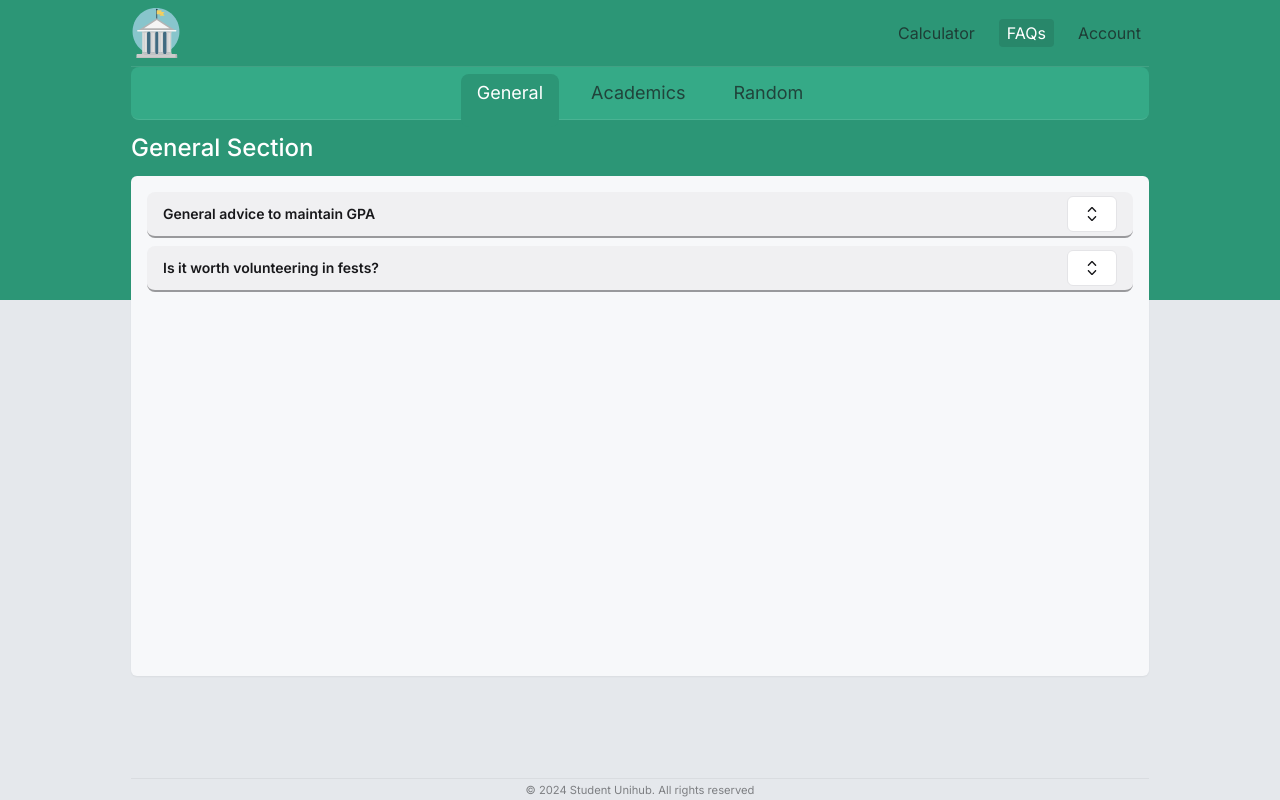
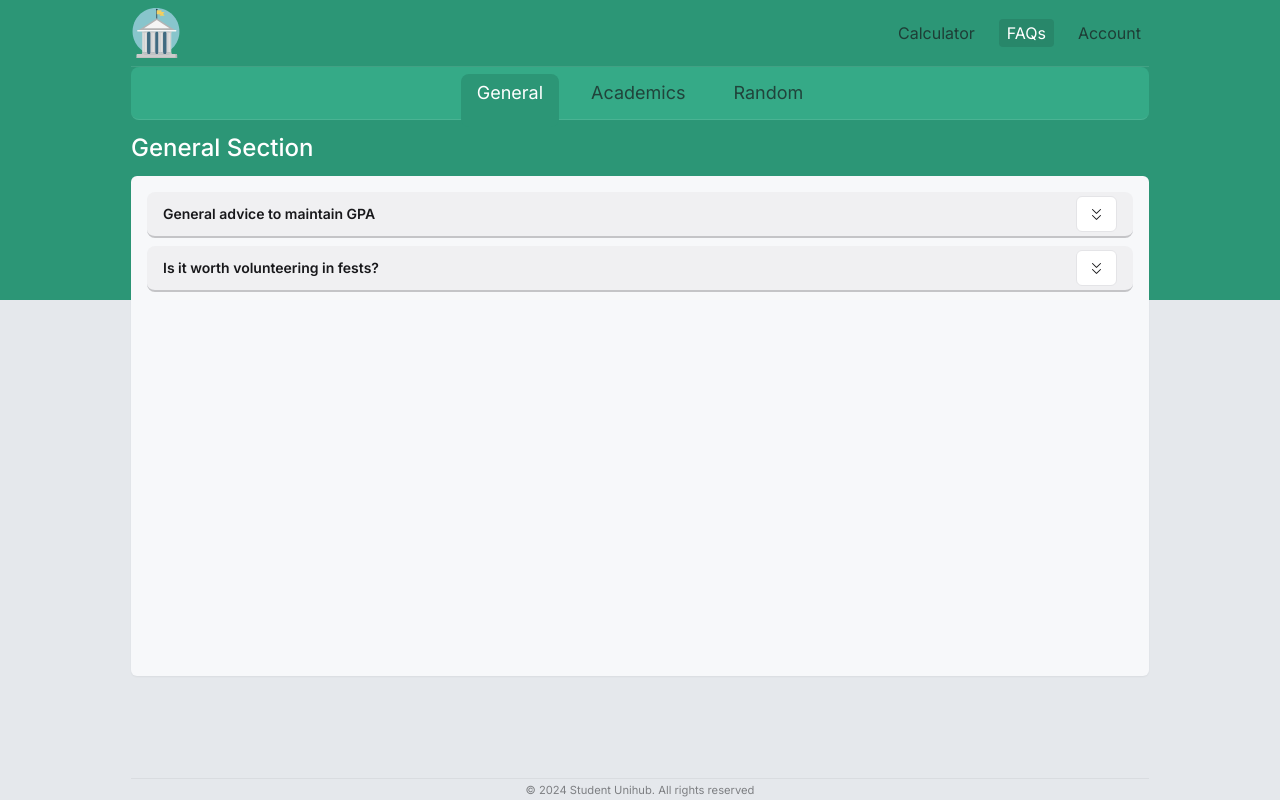
Before and after one commit to ary4nsinha/student-unihub, a Next.js app: page /app/faqs/general in a window 1280 px wide. Built offline with nearby package versions, Linux system fonts and the light colour scheme.

Commit message:
speed insights and collapsible icon change

```diff
--- a/package.json
+++ b/package.json
@@ -27,6 +27,7 @@
     "@radix-ui/react-tabs": "^1.1.0",
     "@tanstack/react-table": "^8.19.2",
     "@vercel/analytics": "^1.3.1",
+    "@vercel/speed-insights": "^1.0.12",
     "bcryptjs": "^2.4.3",
     "class-variance-authority": "^0.7.0",
     "clsx": "^2.1.1",
--- a/src/app/layout.tsx
+++ b/src/app/layout.tsx
@@ -3,6 +3,7 @@ import { Inter } from "next/font/google";
 import "../styles/globals.css";
 import { ClerkProvider } from "@clerk/nextjs";
 import { Analytics } from "@vercel/analytics/react";
+import { SpeedInsights } from "@vercel/speed-insights/next";
 
 const inter = Inter({ subsets: ["latin"] });
 
@@ -24,6 +25,7 @@ export default function RootLayout({
         >
           {children}
           <Analytics />
+          <SpeedInsights />
         </body>
       </html>
     </ClerkProvider>
--- a/src/components/collapsible.tsx
+++ b/src/components/collapsible.tsx
@@ -1,15 +1,20 @@
-"use client"
+"use client";
 
-import * as React from "react"
-import { CaretSortIcon } from "@radix-ui/react-icons"
+import * as React from "react";
+import {
+  ArrowDownIcon,
+  CaretSortIcon,
+  DoubleArrowDownIcon,
+} from "@radix-ui/react-icons";
 
-import { Button } from "@/components/ui/button"
+import { Button } from "@/components/ui/button";
 import {
   Collapsible,
   CollapsibleContent,
   CollapsibleTrigger,
-} from "@/components/ui/collapsible"
-import Link from "next/link"
+} from "@/components/ui/collapsible";
+import Link from "next/link";
+import { ArrowDownWideNarrowIcon } from "lucide-react";
 
 interface LinkProps {
   url: string;
@@ -23,7 +28,7 @@ interface CollapsibleFaqProps {
 }
 
 export function CollapsibleFaq({ title, content, link }: CollapsibleFaqProps) {
-  const [isOpen, setIsOpen] = React.useState(false)
+  const [isOpen, setIsOpen] = React.useState(false);
 
   return (
     <Collapsible
@@ -31,19 +36,17 @@ export function CollapsibleFaq({ title, content, link }: CollapsibleFaqProps) {
       onOpenChange={setIsOpen}
       className="w-full bg-zinc-200/40 rounded-lg space-y-2"
     >
-      <div className="flex items-center justify-between py-1 rounded-lg space-x-12 px-4 border-b-2 border-zinc-900/40">
-        <h4 className="text-sm font-semibold">
-          {title}
-        </h4>
+      <div className="flex items-center justify-between py-1 rounded-lg space-x-12 px-4 border-b-2 border-zinc-900/20">
+        <h4 className="text-sm font-semibold">{title}</h4>
         <CollapsibleTrigger asChild>
           <Button variant="outline" size="sm">
-            <CaretSortIcon className="h-6 w-6" />
+            <DoubleArrowDownIcon />
             <span className="sr-only">Toggle</span>
           </Button>
         </CollapsibleTrigger>
       </div>
 
-      <CollapsibleContent className="space-y-2 shadow-md rounded-lg">
+      <CollapsibleContent className="space-y-2 shadow-sm rounded-lg border-b-2 border-zinc-900/20">
         <div className="rounded-md px-4 py-2 text-sm">
           <p>{content}</p>
         </div>
@@ -56,5 +59,5 @@ export function CollapsibleFaq({ title, content, link }: CollapsibleFaqProps) {
         )}
       </CollapsibleContent>
     </Collapsible>
-  )
+  );
 }
```
Also changed, not shown: 1 other file (tests, documents, lock files or other folders).
